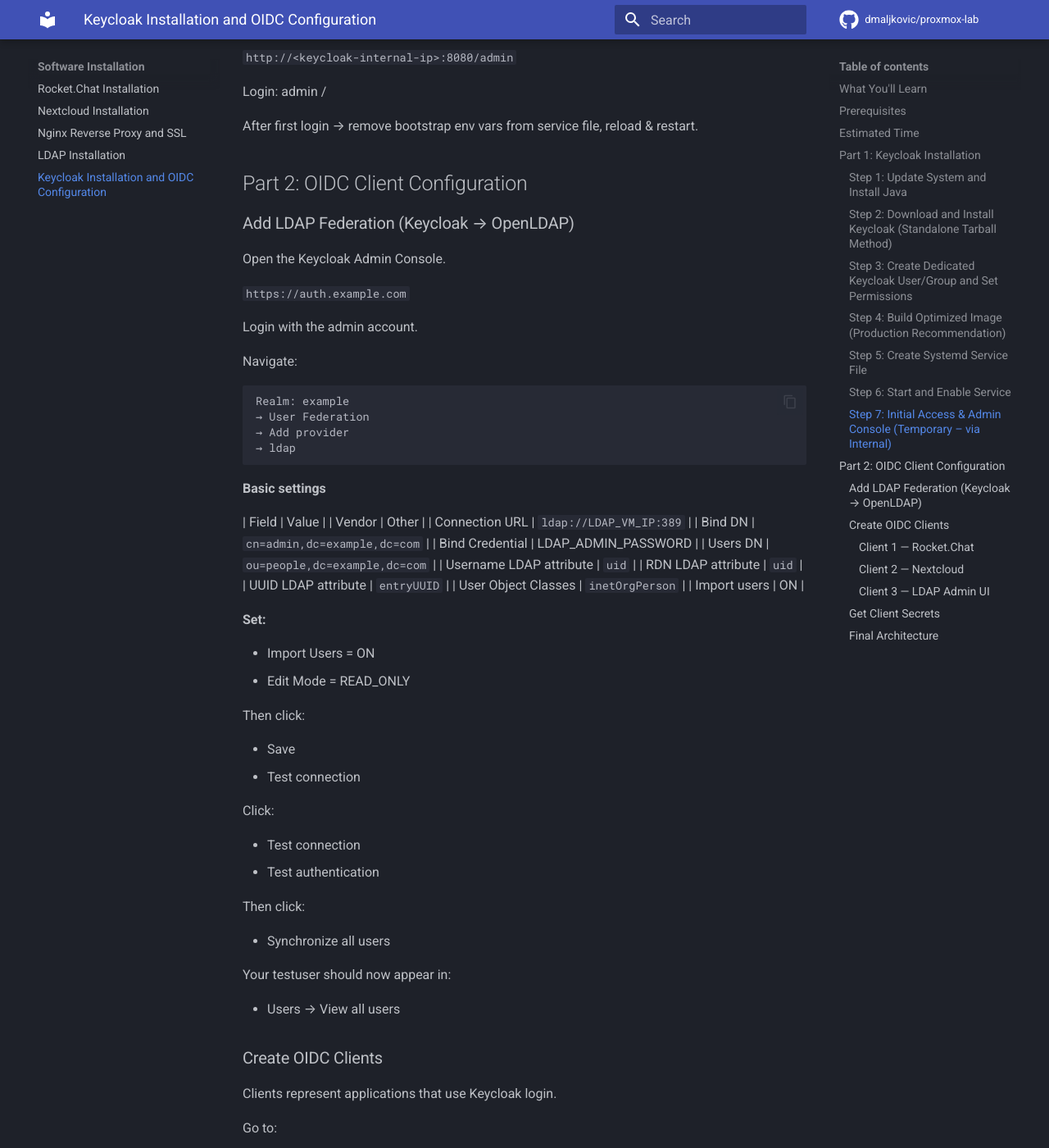
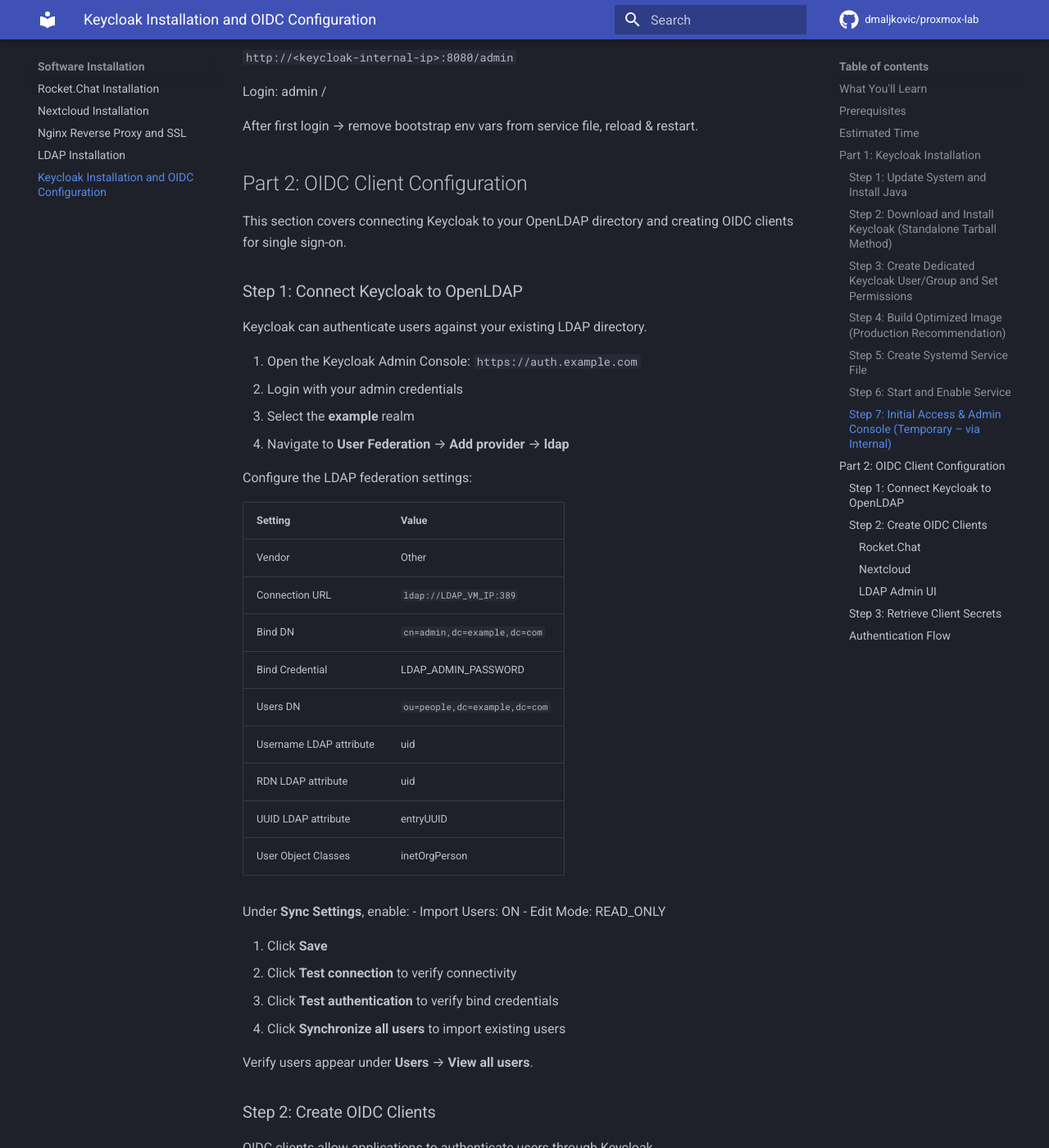
Before and after one commit to dmaljkovic/proxmox-lab, an MkDocs documentation site: the page built from docs/03-software/05-keycloak-oidc.md, in a window 1280 px wide and 1400 px high, scrolled down 2902 px. Shown: the whole window at 82% size. Built offline with MkDocs 1.6.1 and Material for MkDocs 9.7.7, drawn with Linux system fonts in a browser that asks for light colours; comment, search, counter and statistics services are not loaded; some of the changed text lies outside the part shown.

Commit message:
Rewrite Part 2: improve OIDC client documentation formatting

````diff
--- a/docs/03-software/05-keycloak-oidc.md
+++ b/docs/03-software/05-keycloak-oidc.md
@@ -136,171 +136,141 @@
 
 ## Part 2: OIDC Client Configuration
 
-### Add LDAP Federation (Keycloak → OpenLDAP)
+This section covers connecting Keycloak to your OpenLDAP directory and creating OIDC clients for single sign-on.
 
-Open the Keycloak Admin Console.
+### Step 1: Connect Keycloak to OpenLDAP
 
-`https://auth.example.com`
+Keycloak can authenticate users against your existing LDAP directory.
 
-Login with the admin account.
+1. Open the Keycloak Admin Console: `https://auth.example.com`
+2. Login with your admin credentials
+3. Select the **example** realm
+4. Navigate to **User Federation** → **Add provider** → **ldap**
 
-Navigate:
+Configure the LDAP federation settings:
 
-```
-Realm: example
-→ User Federation
-→ Add provider
-→ ldap
-```
-
-**Basic settings**
-
-| Field | Value |
+| Setting | Value |
+|---------|-------|
 | Vendor | Other |
 | Connection URL | `ldap://LDAP_VM_IP:389` |
 | Bind DN | `cn=admin,dc=example,dc=com` |
 | Bind Credential | LDAP_ADMIN_PASSWORD |
 | Users DN | `ou=people,dc=example,dc=com` |
-| Username LDAP attribute | `uid` |
-| RDN LDAP attribute | `uid` |
-| UUID LDAP attribute | `entryUUID` |
-| User Object Classes | `inetOrgPerson` |
-| Import users | ON |
+| Username LDAP attribute | uid |
+| RDN LDAP attribute | uid |
+| UUID LDAP attribute | entryUUID |
+| User Object Classes | inetOrgPerson |
 
-**Set:**
+Under **Sync Settings**, enable:
+- Import Users: ON
+- Edit Mode: READ_ONLY
 
-- Import Users = ON
-- Edit Mode = READ_ONLY
+5. Click **Save**
+6. Click **Test connection** to verify connectivity
+7. Click **Test authentication** to verify bind credentials
+8. Click **Synchronize all users** to import existing users
 
-Then click:
+Verify users appear under **Users** → **View all users**.
 
-- Save
-- Test connection
+### Step 2: Create OIDC Clients
 
-Click:
+OIDC clients allow applications to authenticate users through Keycloak.
 
-- Test connection
-- Test authentication
+#### Rocket.Chat
 
-Then click:
+1. Go to **Clients** → **Create client**
+2. Configure:
 
-- Synchronize all users
-
-Your testuser should now appear in:
-
-- Users → View all users
-
-### Create OIDC Clients
-
-Clients represent applications that use Keycloak login.
-
-Go to:
-
-`Clients → Create client`
-
-#### Client 1 — Rocket.Chat
-
-**General settings**
-
-| Field | Value |
+| Setting | Value |
+|---------|-------|
 | Client type | OpenID Connect |
-| Client ID | `rocketchat` |
+| Client ID | rocketchat |
 | Name | Rocket.Chat |
 
-Click Next
+3. Click **Next**
+4. Enable capability config:
 
-**Capability config**
+| Setting | Value |
+|---------|-------|
+| Client authentication | ON |
+| Authorization | OFF |
+| Standard flow | ON |
 
-Enable:
+5. Click **Next**
+6. Configure login settings:
 
-- Client authentication = ON
-- Authorization = OFF
-- Standard flow = ON
-
-Click Next
-
-**Login settings**
-
-| Field | Value |
+| Setting | Value |
+|---------|-------|
 | Root URL | `https://chat.example.com` |
 | Home URL | `https://chat.example.com` |
 | Valid redirect URIs | `https://chat.example.com/*` |
 | Web origins | `https://chat.example.com` |
 
-Click Save
+7. Click **Save**
 
-#### Client 2 — Nextcloud
+#### Nextcloud
 
-Create another client.
+1. Go to **Clients** → **Create client**
+2. Configure:
 
-**General**
+| Setting | Value |
+|---------|-------|
+| Client type | OpenID Connect |
+| Client ID | nextcloud |
+| Name | Nextcloud |
 
-| Field | Value |
-| Client ID | `nextcloud` |
-| Client type | OpenID Connect |
+3. Click **Next**
+4. Use default capability config
+5. Configure login settings:
 
-**Login settings**
-
-| Field | Value |
+| Setting | Value |
+|---------|-------|
 | Root URL | `https://cloud.example.com` |
 | Valid redirect URIs | `https://cloud.example.com/*` |
 | Web origins | `https://cloud.example.com` |
 
-Save.
+6. Click **Save**
 
-#### Client 3 — LDAP Admin UI
+#### LDAP Admin UI
 
-Create another client.
+1. Go to **Clients** → **Create client**
+2. Configure:
 
-**General**
-
-| Field | Value |
-| Client ID | `ldap-admin` |
+| Setting | Value |
+|---------|-------|
 | Client type | OpenID Connect |
+| Client ID | ldap-admin |
 | Name | LDAP Admin UI |
 
-**Login settings**
+3. Click **Next**
+4. Configure login settings:
 
-| Field | Value |
+| Setting | Value |
+|---------|-------|
 | Valid redirect URIs | `https://ldap.example.com/*` |
 
-Save.
+5. Click **Save**
 
-### Get Client Secrets
+### Step 3: Retrieve Client Secrets
 
-For each client:
+Each OIDC client requires a secret for authentication.
 
-1. Clients → select client → Credentials tab
+1. Go to **Clients** → select client → **Credentials** tab
+2. Copy the **Client Secret**
 
-You will see:
+Store secrets in a password manager:
 
-**Client Secret**
+- Rocket.Chat: `<generated-in-keycloak>`
+- Nextcloud: `<generated-in-keycloak>`
 
-Copy it.
-
-Example:
-
-- `rocketchat secret: <generated-in-keycloak>`
-- `nextcloud secret: <generated-in-keycloak>`
-
-Save them somewhere safe (password manager).
-
-### Final Architecture
-
-Your authentication flow becomes:
+### Authentication Flow
 
 ```
-User
- ↓
-Application (Rocket.Chat / Nextcloud)
- ↓
-Keycloak (OIDC)
- ↓
-OpenLDAP
+User → Application (Rocket.Chat/Nextcloud) → Keycloak (OIDC) → OpenLDAP
 ```
 
-So:
-
-- **OpenLDAP** → identity storage
-- **Keycloak** → authentication provider
-- **Applications** → OIDC clients
+| Component | Role |
+|-----------|------|
+| OpenLDAP | Identity storage |
+| Keycloak | Authentication provider |
+| Applications | OIDC clients |
````
